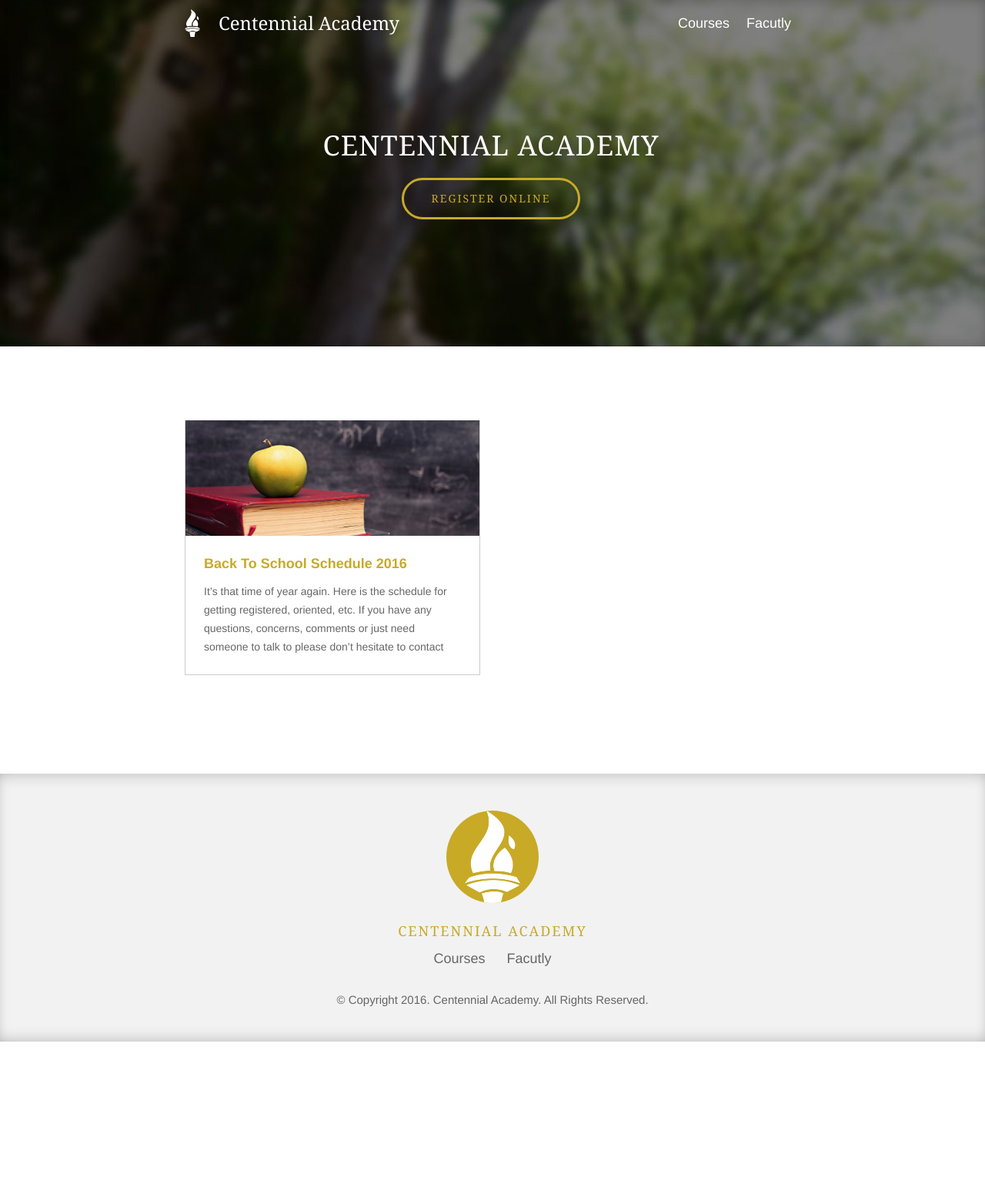
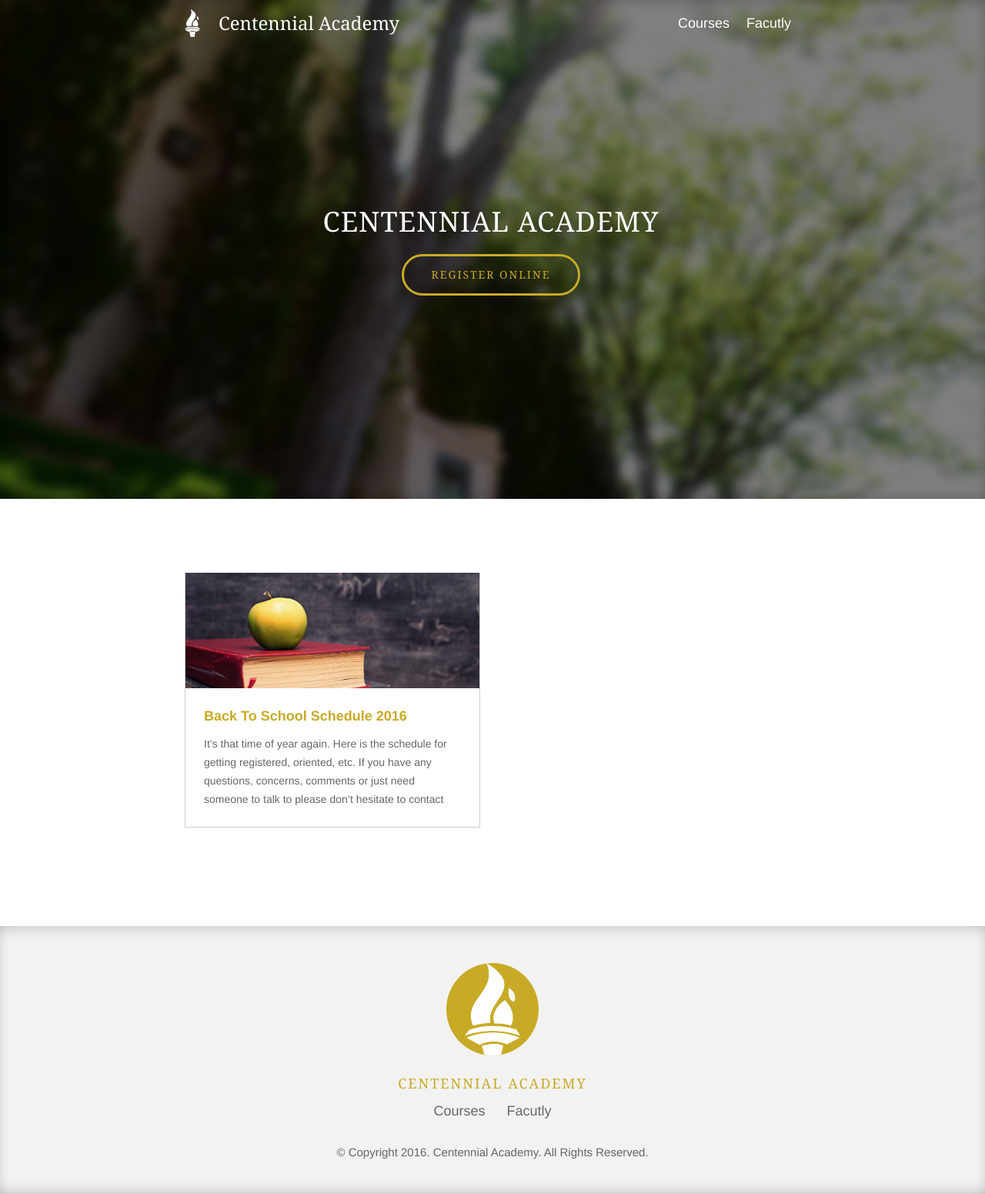
Before and after one commit to kevaleb/academy, a Jekyll site: the page built from index.html, in a window 1280 px wide. Shown: the whole page at 77% size. Built offline with Jekyll 4.4.1, drawn with Linux system fonts in a browser that asks for light colours; nearby versions of some CDN libraries; before the commit the page ends 1353 px from its top, so only the background shows below that.

Commit message:
home page banner

```diff
--- a/index.html
+++ b/index.html
@@ -4,7 +4,7 @@ title: Centennial Academy
 description:
 banner_path: /images/banners/academy.jpg
 ---
-<div class="banner half" style="background-image: url({{ page.banner_path }});">
+<div class="banner" style="background-image: url({{ page.banner_path }});">
 	<hgroup>
 		<h1 class="editable" style="text-align: center;">Centennial Academy</h1>
 		<br />
```
